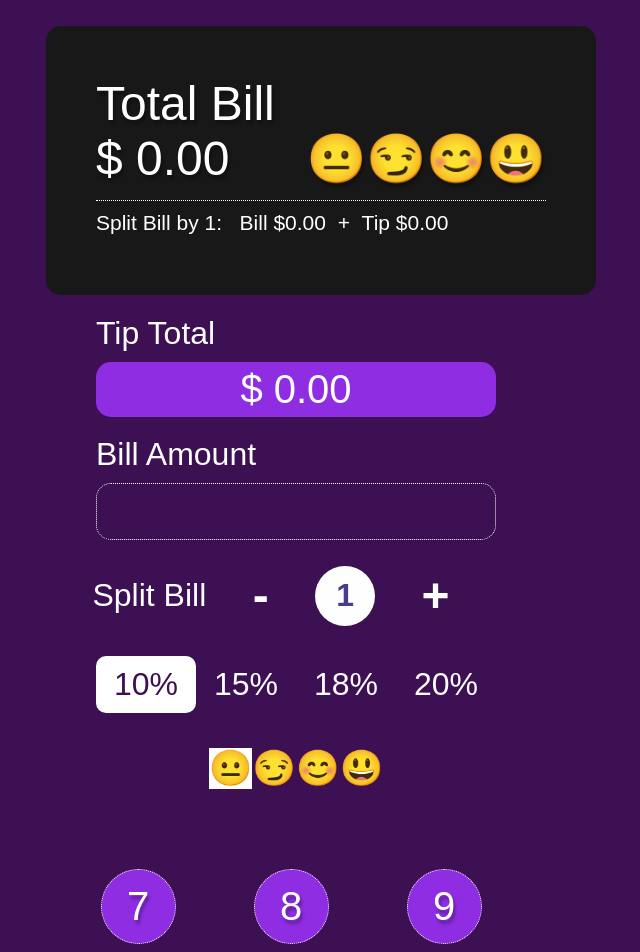
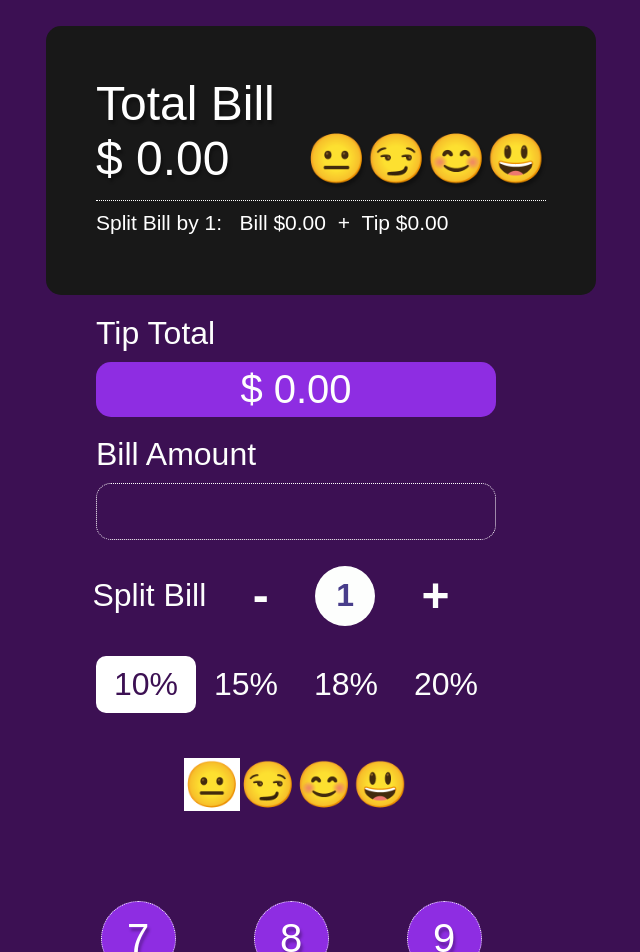
Before and after one commit to jamesdesigns/react-calculator, a React (Create React App) app: page / in a window 1280 px wide. Shown: the top 952 px of the page, without its empty margins (369-1009 px from the left). Built offline with nearby package versions, Linux system fonts and the light colour scheme.

Commit message:
Edit the emoji ratings on the Total Bill

```diff
--- a/src/Inputs.js
+++ b/src/Inputs.js
@@ -60,7 +60,7 @@ class Inputs extends Component {
                             ))
 						}
 					</ul>
-                    <div style={{ backgroundColor: 'transparent', fontSize: '35px'}}  className="flex-row">
+                    <div style={{ backgroundColor: 'transparent', fontSize: '45px'}}  className="flex-row">
                         {
 							ratingsEmoji.map((el, i) => (
 								<p className={this.handleStyleChange(i)} key={el} onClick={() => this.handleTipSelect(i)}>
```
